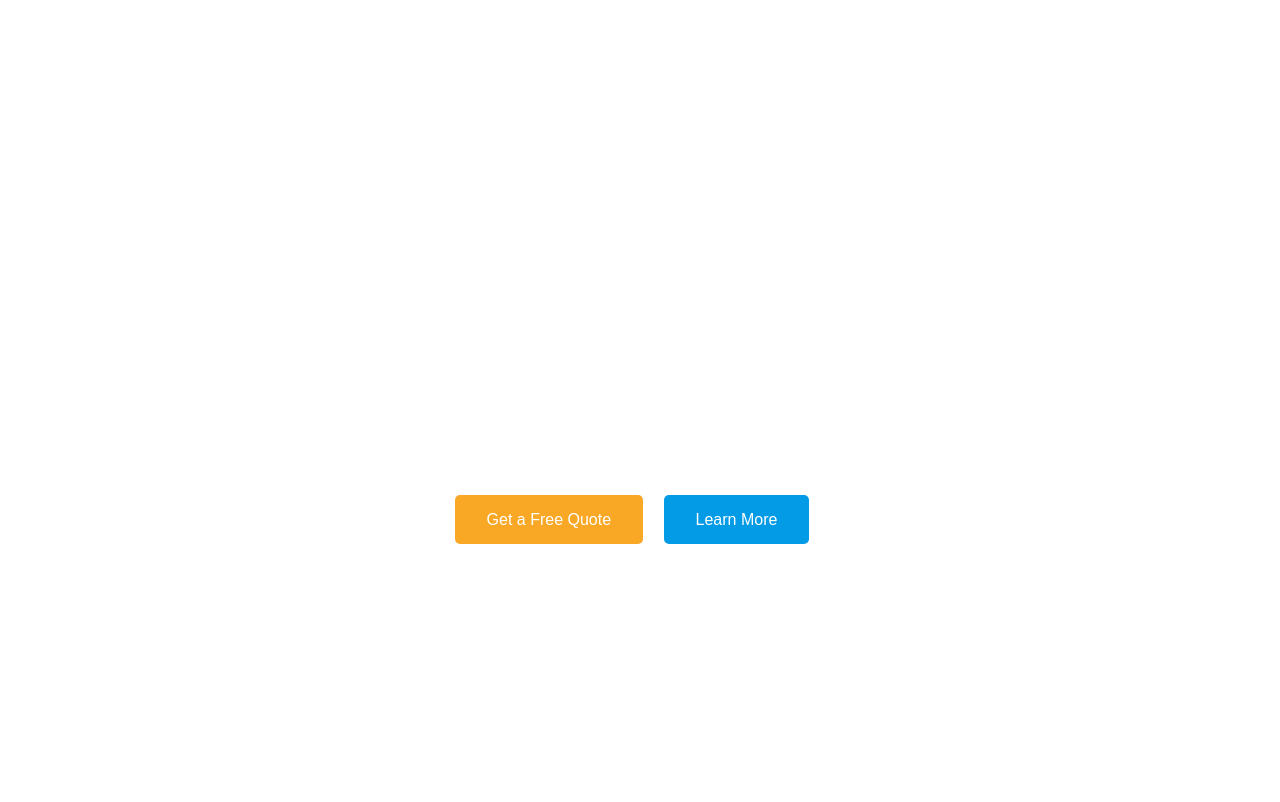
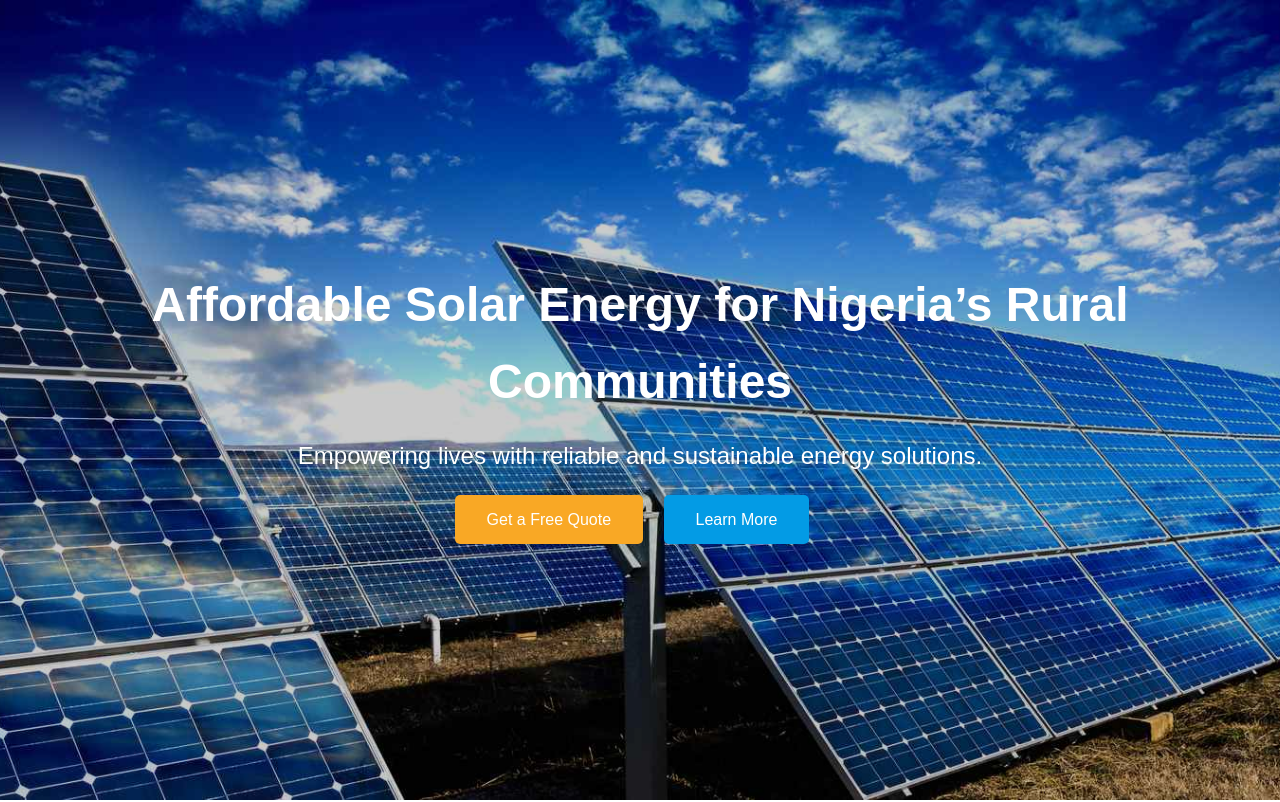
Before and after one commit to DeePinnacle/solarix, a plain HTML site: page index.html in a window 1280 px wide. Shown: the top 802 px of the page. Drawn offline with Linux system fonts and the light colour scheme.

Commit message:
added hero image

```diff
--- a/solarix.css
+++ b/solarix.css
@@ -17,8 +17,19 @@ body {
     display: flex;
     align-items: center;
     justify-content: center;
+    position: relative;
 }
-
+.hero-content{
+    position: absolute;
+    width: 100%;
+    height: 100%;
+    inset: 0;
+background-color: rgba(0, 0, 0, .2);
+display: flex;
+flex-direction: column;
+align-items: center;
+justify-content: center;
+}
 .hero-content h1 {
     font-size: 3rem;
     margin-bottom: 1rem;
```
Also changed, not shown: solarp.jpg (added).
